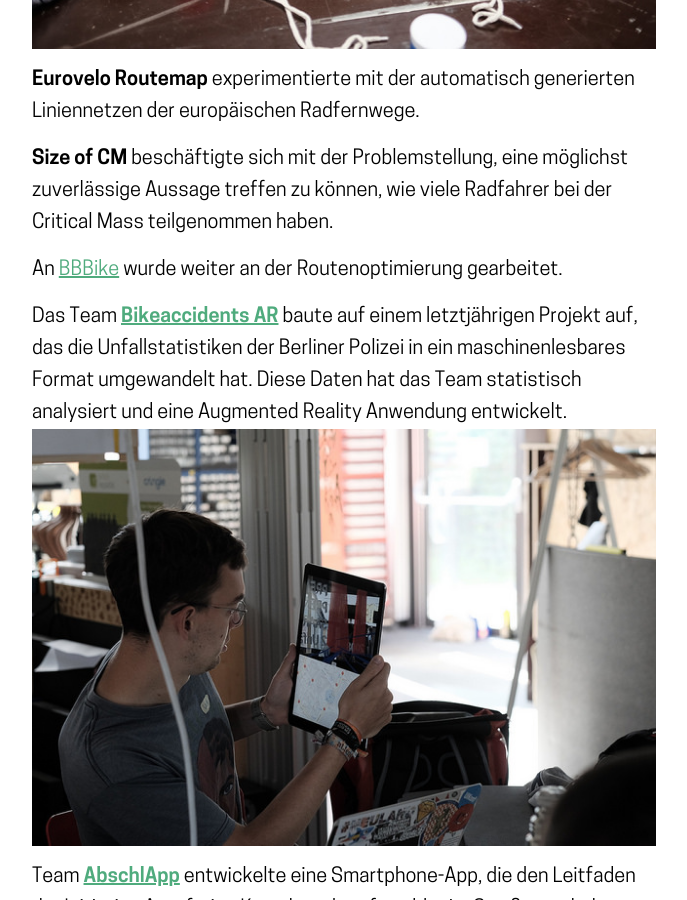
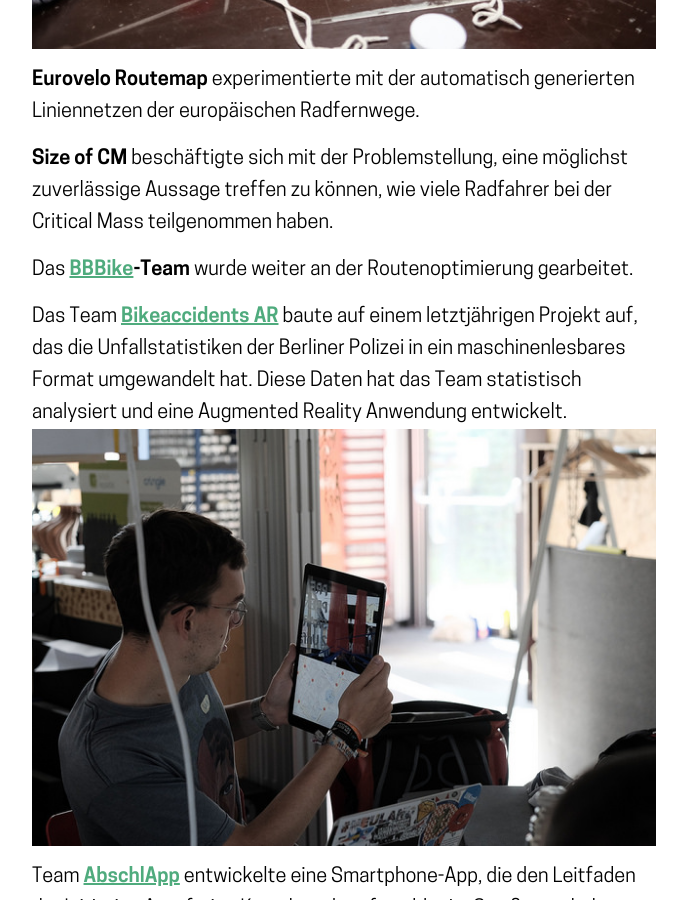
Before and after one commit to sjockers/cyclehackberlin.de, a Jekyll site: the page built from _posts/2017-10-01-ruckblick-cyclehack-2017.markdown, in a window 1280 px wide and 900 px high, scrolled down 3705 px. Shown: the whole window, without its empty margins (68-755 px from the left). Built offline with Jekyll 4.4.1, drawn with Linux system fonts in a browser that asks for light colours.

Commit message:
Updated Ruckblick Cyclehack 2017

```diff
--- a/_posts/2017-10-01-ruckblick-cyclehack-2017.markdown
+++ b/_posts/2017-10-01-ruckblick-cyclehack-2017.markdown
@@ -39,7 +39,7 @@ Für die **mobile Siebdruck-Station** des ADFC wurden fleißig Motive entwickelt
 
 **Size of CM** beschäftigte sich mit der Problemstellung, eine möglichst zuverlässige Aussage treffen zu können, wie viele Radfahrer bei der Critical Mass teilgenommen haben.
 
-An [BBBike](http://catalogue.cyclehack.com/catalogue/bbbike/) wurde weiter an der Routenoptimierung gearbeitet.
+Das **[BBBike](http://catalogue.cyclehack.com/catalogue/bbbike/)-Team** wurde weiter an der Routenoptimierung gearbeitet.
 
 
 Das Team **[Bikeaccidents AR](http://catalogue.cyclehack.com/catalogue/bikeaccidentsar/)** baute auf einem letztjährigen Projekt auf, das die Unfallstatistiken der Berliner Polizei in ein maschinenlesbares Format umgewandelt hat. Diese Daten hat das Team statistisch analysiert und eine Augmented Reality Anwendung entwickelt.
```
